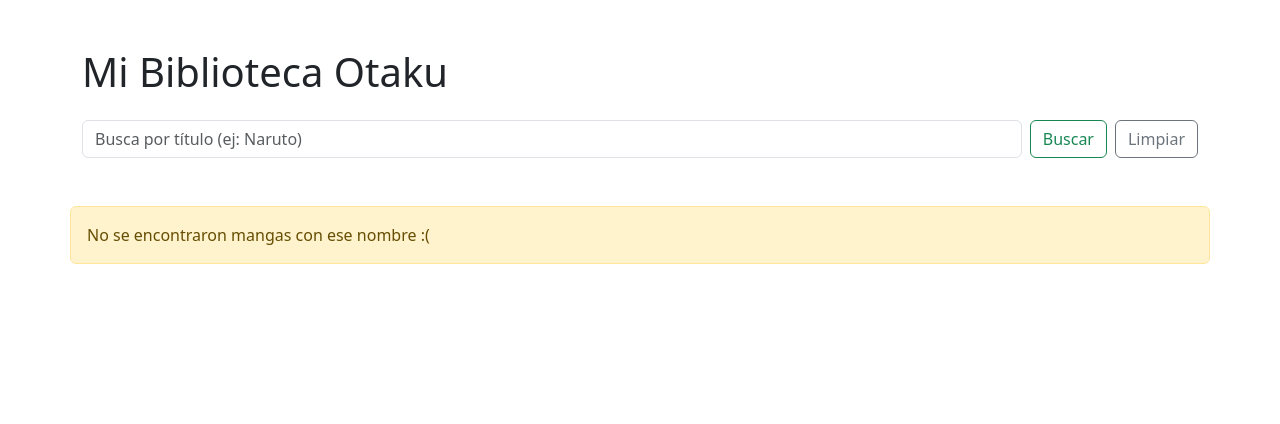
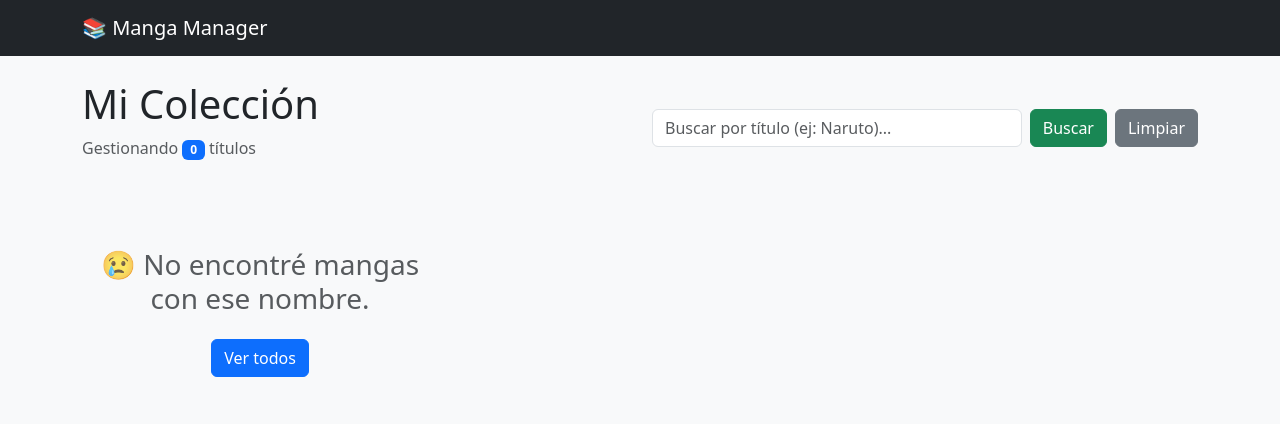
Before and after one commit to Jeff07K/PI-F, a FastAPI app: template templates/mangas.html in a window 1280 px wide. Shown: the top 424 px of the page. Run offline with FastAPI, Linux system fonts and the light colour scheme; the template is opened without the code that fills it, so the values that code supplies are empty; parts of the project's set-up code (start-up, migrations or seed data) failed here and were passed over.

Commit message:
Mejorando diseño HTML

```diff
--- a/templates/mangas.html
+++ b/templates/mangas.html
@@ -2,36 +2,69 @@
 <html lang="es">
 <head>
     <meta charset="UTF-8">
-    <title>Colección de Mangas</title>
+    <meta name="viewport" content="width=device-width, initial-scale=1.0">
+    <title>Manga Manager</title>
     <link href="https://cdn.jsdelivr.net/npm/bootstrap@5.3.0/dist/css/bootstrap.min.css" rel="stylesheet">
+    <style>
+        /* Un poco de CSS extra para las portadas */
+        .portada-manga {
+            height: 350px;
+            object-fit: cover; /* Evita que la imagen se estire feo */
+            width: 100%;
+        }
+    </style>
 </head>
-<body class="container mt-5">
+<body class="bg-light">
 
-    <h1 class="mb-4">Mi Biblioteca Otaku</h1>
+    <nav class="navbar navbar-expand-lg navbar-dark bg-dark mb-4">
+        <div class="container">
+            <a class="navbar-brand" href="/mangas">📚 Manga Manager</a>
+        </div>
+    </nav>
 
-    <form action="/mangas" method="get" class="d-flex mb-5">
-        <input class="form-control me-2" type="search" name="buscar"
-               placeholder="Busca por título (ej: Naruto)"
+    <div class="container">
+
+        <div class="row mb-4 align-items-center">
+            <div class="col-md-6">
+                <h1>Mi Colección</h1>
+                <p class="text-muted">Gestionando <span class="badge bg-primary">{{ mangas|length }}</span> títulos</p>
+            </div>
+            <div class="col-md-6">
+                <form action="/mangas" method="get" class="d-flex gap-2">
+                    <input class="form-control" type="search" name="buscar"
+                           placeholder="Buscar por título (ej: Naruto)..."
                            value="{{ busqueda_actual if busqueda_actual }}">
-        <button class="btn btn-outline-success" type="submit">Buscar</button>
-        <a href="/mangas" class="btn btn-outline-secondary ms-2">Limpiar</a>
+                    <button class="btn btn-success" type="submit">Buscar</button>
+                    <a href="/mangas" class="btn btn-secondary">Limpiar</a>
                 </form>
+            </div>
+        </div>
 
-    <div class="row">
+        <div class="row row-cols-1 row-cols-md-3 g-4">
             {% for manga in mangas %}
-        <div class="col-md-4 mb-4">
-            <div class="card h-100">
-                <img src="{{ manga.portada_url }}" class="card-img-top" alt="Portada" style="height: 300px; object-fit: cover;">
+            <div class="col">
+                <div class="card h-100 shadow-sm border-0">
+                    <img src="{{ manga.portada_url }}" class="card-img-top portada-manga" alt="{{ manga.titulo }}">
+
                     <div class="card-body">
-                    <h5 class="card-title">{{ manga.titulo }}</h5>
-                    <p class="card-text">Autor: {{ manga.autor }}</p>
+                        <h5 class="card-title fw-bold">{{ manga.titulo }}</h5>
+                        <h6 class="card-subtitle mb-2 text-muted">Autor: {{ manga.autor }}</h6>
+                        <span class="badge rounded-pill text-bg-info">Manga</span>
+                    </div>
+                    <div class="card-footer bg-white border-0">
+                        <small class="text-muted">ID: #{{ manga.id }}</small>
                     </div>
                 </div>
             </div>
             {% else %}
-        <div class="alert alert-warning">No se encontraron mangas con ese nombre :(</div>
+            <div class="col-12 text-center py-5">
+                <h3 class="text-muted">😢 No encontré mangas con ese nombre.</h3>
+                <a href="/mangas" class="btn btn-primary mt-3">Ver todos</a>
+            </div>
             {% endfor %}
         </div>
+    </div>
 
+    <script src="https://cdn.jsdelivr.net/npm/bootstrap@5.3.0/dist/js/bootstrap.bundle.min.js"></script>
 </body>
 </html>
```
Lines whose indentation alone changed are shown as unchanged.
